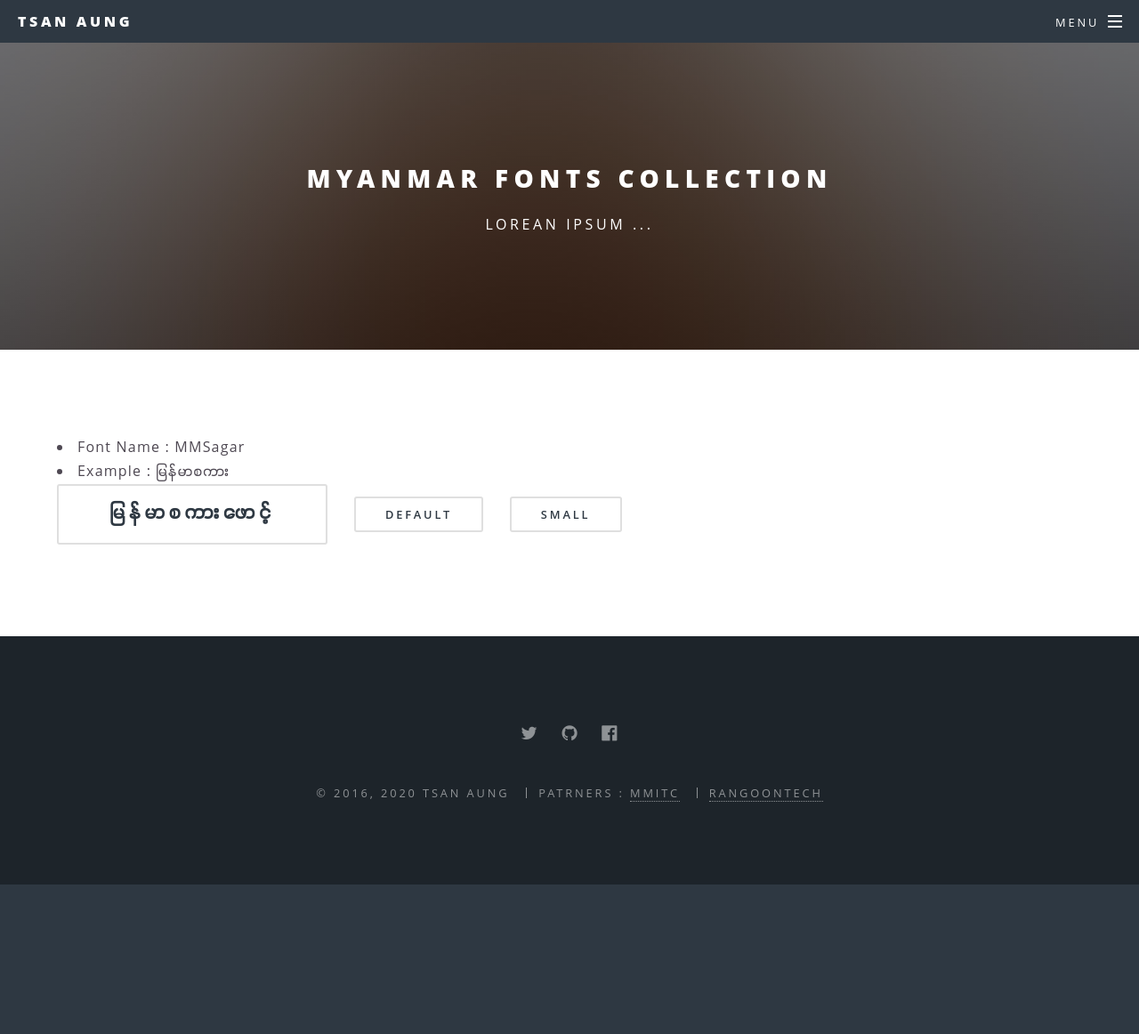
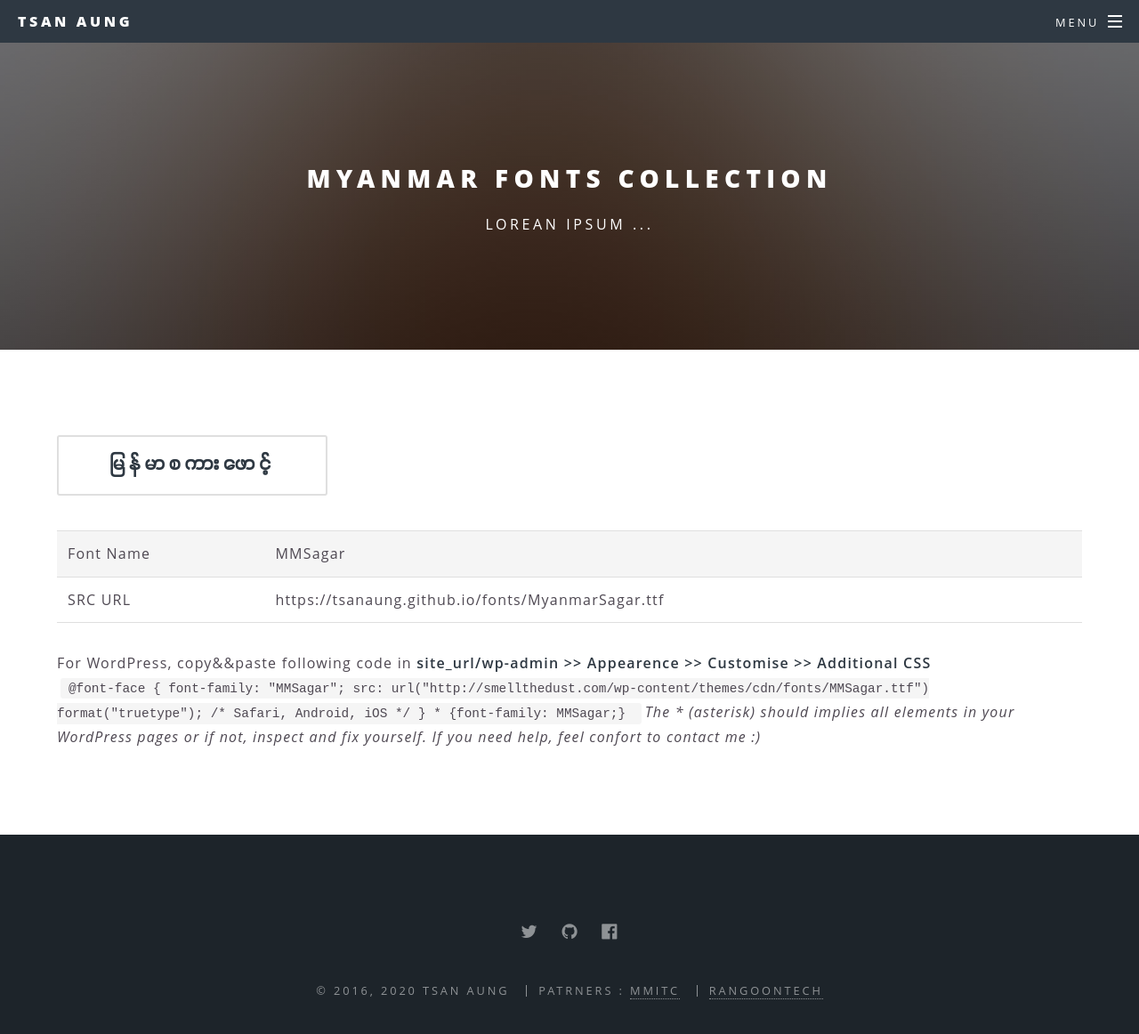
Before and after one commit to tsanaung/tsanaung.github.io, a Jekyll site: the page built from mmfonts.html, in a window 1280 px wide and 1216 px high. Shown: the top 1162 px of the window at 89% size. Built offline with Jekyll 4.4.1, drawn with Linux system fonts in a browser that asks for light colours; some web fonts are replaced.

Commit message:
Update mmfonts.html

```diff
--- a/mmfonts.html
+++ b/mmfonts.html
@@ -4,12 +4,23 @@ title: Myanmar Fonts Collection
 ---
 
 <section>
-  <li>Font Name : MMSagar</li>
-  <li>Example : <span class="mmsagar">မြန်မာစကား</span></li>
-
-  <ul class="actions">
-					<li><a href="#" class="button big mmsagar">မြန်မာစကားဖောင့်</a></li>
-					<li><a href="#" class="button">Default</a></li>
-					<li><a href="#" class="button small">Small</a></li>
+  	<ul class="actions">
+		<li><a href="#" class="button big mmsagar">မြန်မာစကားဖောင့်</a></li>
 	</ul>
+	<table>
+		<tr>
+			<td>Font Name</td>
+			<td>MMSagar</td>
+		</tr>
+		<tr>
+			<td>SRC URL</td>
+			<td>https://tsanaung.github.io/fonts/MyanmarSagar.ttf</td>
+		</tr>
+	</table>
+	<p>For WordPress, copy&&paste following code in <b>site_url/wp-admin >> Appearence >> Customise >> Additional CSS</b><br/>
+		<code>
+			@font-face { font-family: "MMSagar"; src: url("http://smellthedust.com/wp-content/themes/cdn/fonts/MMSagar.ttf") format("truetype"); /* Safari, Android, iOS */ } * {font-family: MMSagar;}
+		</code>
+		<i>The * (asterisk) should implies all elements in your WordPress pages or if not, inspect and fix yourself. If you need help, feel confort to contact me :) </i>
+	</p>
 </section>
```
